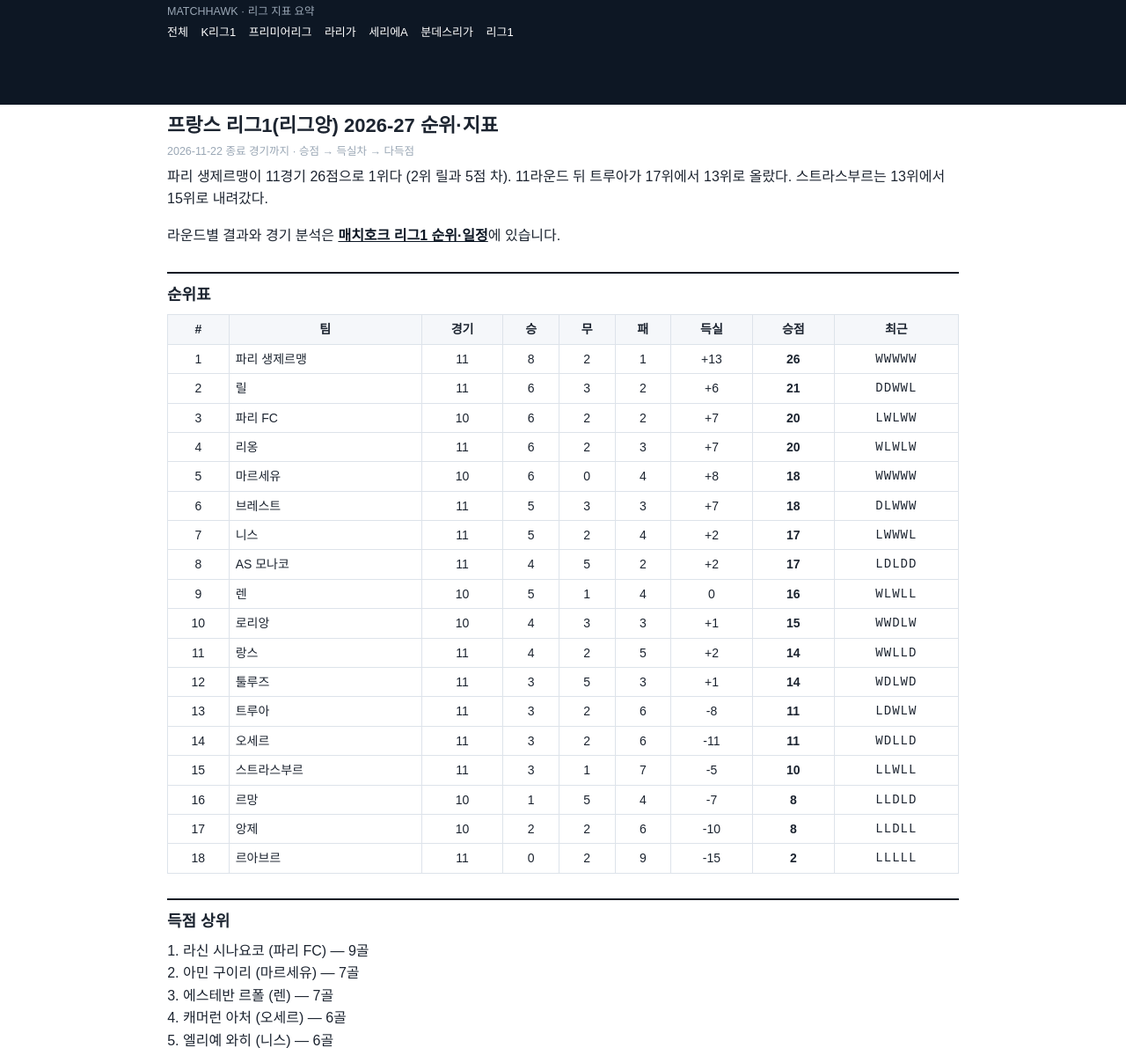
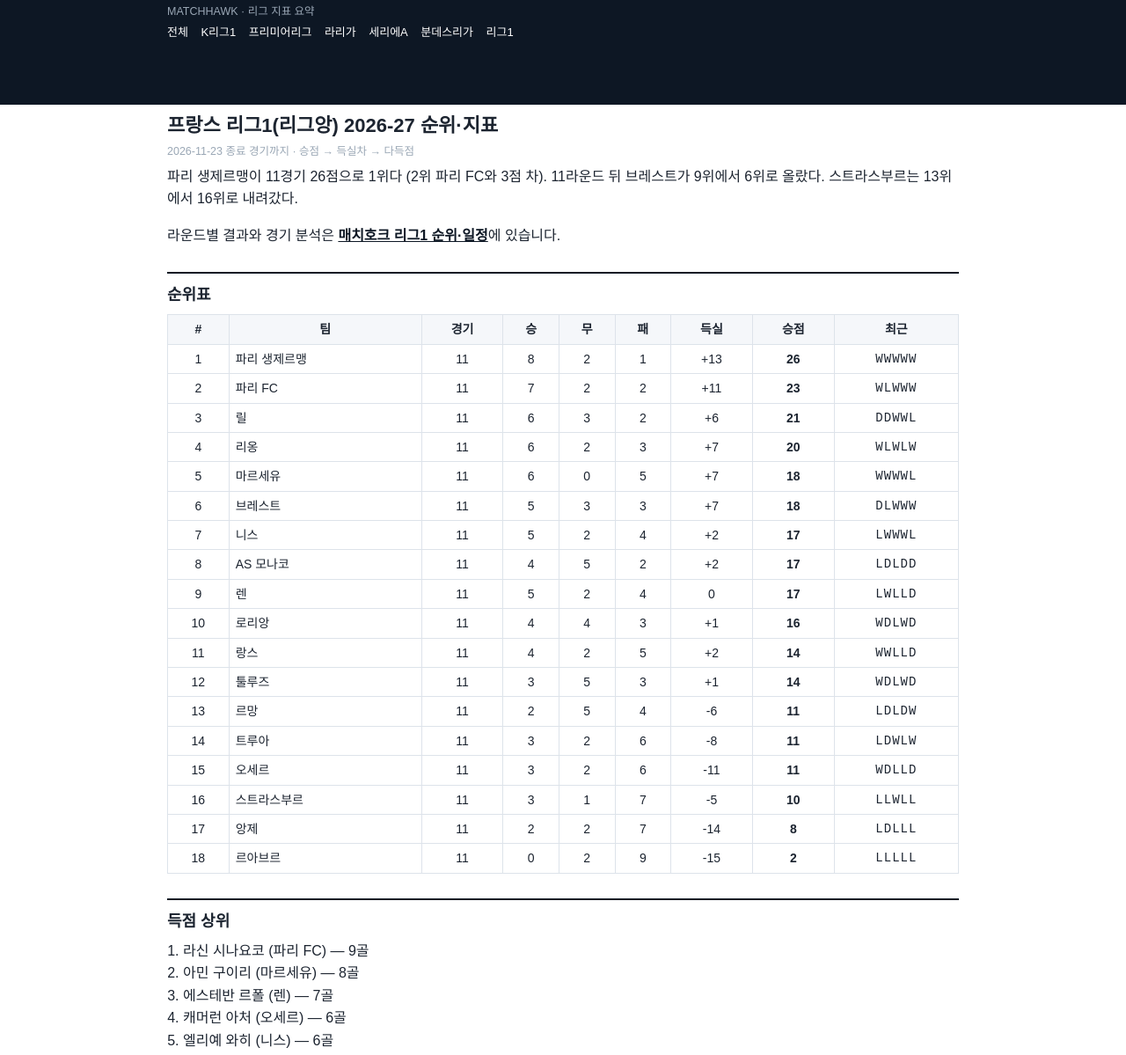
Before and after one commit to matchhawk/matchhawk.github.io, a plain HTML site: page ligue1.html in a window 1280 px wide. Shown: the part 19-1218 px from the top of the page at 88% size. Drawn offline with Linux system fonts and the light colour scheme.

Commit message:
update ligue1.html (2026-11-23 11:34)

```diff
--- a/ligue1.html
+++ b/ligue1.html
@@ -1,7 +1,7 @@
 <!DOCTYPE html>
 <html lang="ko"><head><meta charset="utf-8"><meta name="viewport" content="width=device-width,initial-scale=1">
 <title>프랑스 리그1(리그앙) 2026-27 순위표·득점·일정 | 매치호크 지표</title>
-<meta name="description" content="프랑스 리그1(리그앙) 2026-27 순위표, 득점 상위, 최근 라운드 결과와 다음 라운드 일정(한국시간). 2026-11-22 기준.">
+<meta name="description" content="프랑스 리그1(리그앙) 2026-27 순위표, 득점 상위, 최근 라운드 결과와 다음 라운드 일정(한국시간). 2026-11-23 기준.">
 <link rel="canonical" href="https://matchhawk.github.io/ligue1.html">
 <style>
 :root{--navy:#0D1724;--amber:#F0A33C;--ink:#1c2430;--mute:#5f6b7a;--line:#dde3ea;--soft:#f5f7fa}
@@ -33,35 +33,35 @@ nav a{margin-right:10px;color:#fff;font-size:13px}
 <nav><a href="index.html">전체</a> <a href="kleague1.html">K리그1</a> <a href="epl.html">프리미어리그</a> <a href="laliga.html">라리가</a> <a href="seriea.html">세리에A</a> <a href="bundesliga.html">분데스리가</a> <a href="ligue1.html">리그1</a></nav></div></header>
 <div class="wrap">
 <h1>프랑스 리그1(리그앙) 2026-27 순위·지표</h1>
-<div class='meta'>2026-11-22 종료 경기까지 · 승점 → 득실차 → 다득점</div>
-<p class='lead'>파리 생제르맹이 11경기 26점으로 1위다 (2위 릴과 5점 차). 11라운드 뒤 트루아가 17위에서 13위로 올랐다. 스트라스부르는 13위에서 15위로 내려갔다.</p>
+<div class='meta'>2026-11-23 종료 경기까지 · 승점 → 득실차 → 다득점</div>
+<p class='lead'>파리 생제르맹이 11경기 26점으로 1위다 (2위 파리 FC와 3점 차). 11라운드 뒤 브레스트가 9위에서 6위로 올랐다. 스트라스부르는 13위에서 16위로 내려갔다.</p>
 <p class='more'>라운드별 결과와 경기 분석은 <a href='https://mgnu7.com/league/ligue1'>매치호크 리그1 순위·일정</a>에 있습니다.</p>
 <h2>순위표</h2>
 <table class="mh"><thead><tr><th>#</th><th>팀</th><th>경기</th><th>승</th><th>무</th><th>패</th><th>득실</th><th>승점</th><th>최근</th></tr></thead><tbody>
 <tr><td>1</td><td>파리 생제르맹</td><td>11</td><td>8</td><td>2</td><td>1</td><td>+13</td><td><b>26</b></td><td class='form'>WWWWW</td></tr>
-<tr><td>2</td><td>릴</td><td>11</td><td>6</td><td>3</td><td>2</td><td>+6</td><td><b>21</b></td><td class='form'>DDWWL</td></tr>
-<tr><td>3</td><td>파리 FC</td><td>10</td><td>6</td><td>2</td><td>2</td><td>+7</td><td><b>20</b></td><td class='form'>LWLWW</td></tr>
+<tr><td>2</td><td>파리 FC</td><td>11</td><td>7</td><td>2</td><td>2</td><td>+11</td><td><b>23</b></td><td class='form'>WLWWW</td></tr>
+<tr><td>3</td><td>릴</td><td>11</td><td>6</td><td>3</td><td>2</td><td>+6</td><td><b>21</b></td><td class='form'>DDWWL</td></tr>
 <tr><td>4</td><td>리옹</td><td>11</td><td>6</td><td>2</td><td>3</td><td>+7</td><td><b>20</b></td><td class='form'>WLWLW</td></tr>
-<tr><td>5</td><td>마르세유</td><td>10</td><td>6</td><td>0</td><td>4</td><td>+8</td><td><b>18</b></td><td class='form'>WWWWW</td></tr>
+<tr><td>5</td><td>마르세유</td><td>11</td><td>6</td><td>0</td><td>5</td><td>+7</td><td><b>18</b></td><td class='form'>WWWWL</td></tr>
 <tr><td>6</td><td>브레스트</td><td>11</td><td>5</td><td>3</td><td>3</td><td>+7</td><td><b>18</b></td><td class='form'>DLWWW</td></tr>
 <tr><td>7</td><td>니스</td><td>11</td><td>5</td><td>2</td><td>4</td><td>+2</td><td><b>17</b></td><td class='form'>LWWWL</td></tr>
 <tr><td>8</td><td>AS 모나코</td><td>11</td><td>4</td><td>5</td><td>2</td><td>+2</td><td><b>17</b></td><td class='form'>LDLDD</td></tr>
-<tr><td>9</td><td>렌</td><td>10</td><td>5</td><td>1</td><td>4</td><td>0</td><td><b>16</b></td><td class='form'>WLWLL</td></tr>
-<tr><td>10</td><td>로리앙</td><td>10</td><td>4</td><td>3</td><td>3</td><td>+1</td><td><b>15</b></td><td class='form'>WWDLW</td></tr>
+<tr><td>9</td><td>렌</td><td>11</td><td>5</td><td>2</td><td>4</td><td>0</td><td><b>17</b></td><td class='form'>LWLLD</td></tr>
+<tr><td>10</td><td>로리앙</td><td>11</td><td>4</td><td>4</td><td>3</td><td>+1</td><td><b>16</b></td><td class='form'>WDLWD</td></tr>
 <tr><td>11</td><td>랑스</td><td>11</td><td>4</td><td>2</td><td>5</td><td>+2</td><td><b>14</b></td><td class='form'>WWLLD</td></tr>
 <tr><td>12</td><td>툴루즈</td><td>11</td><td>3</td><td>5</td><td>3</td><td>+1</td><td><b>14</b></td><td class='form'>WDLWD</td></tr>
-<tr><td>13</td><td>트루아</td><td>11</td><td>3</td><td>2</td><td>6</td><td>-8</td><td><b>11</b></td><td class='form'>LDWLW</td></tr>
-<tr><td>14</td><td>오세르</td><td>11</td><td>3</td><td>2</td><td>6</td><td>-11</td><td><b>11</b></td><td class='form'>WDLLD</td></tr>
-<tr><td>15</td><td>스트라스부르</td><td>11</td><td>3</td><td>1</td><td>7</td><td>-5</td><td><b>10</b></td><td class='form'>LLWLL</td></tr>
-<tr><td>16</td><td>르망</td><td>10</td><td>1</td><td>5</td><td>4</td><td>-7</td><td><b>8</b></td><td class='form'>LLDLD</td></tr>
-<tr><td>17</td><td>앙제</td><td>10</td><td>2</td><td>2</td><td>6</td><td>-10</td><td><b>8</b></td><td class='form'>LLDLL</td></tr>
+<tr><td>13</td><td>르망</td><td>11</td><td>2</td><td>5</td><td>4</td><td>-6</td><td><b>11</b></td><td class='form'>LDLDW</td></tr>
+<tr><td>14</td><td>트루아</td><td>11</td><td>3</td><td>2</td><td>6</td><td>-8</td><td><b>11</b></td><td class='form'>LDWLW</td></tr>
+<tr><td>15</td><td>오세르</td><td>11</td><td>3</td><td>2</td><td>6</td><td>-11</td><td><b>11</b></td><td class='form'>WDLLD</td></tr>
+<tr><td>16</td><td>스트라스부르</td><td>11</td><td>3</td><td>1</td><td>7</td><td>-5</td><td><b>10</b></td><td class='form'>LLWLL</td></tr>
+<tr><td>17</td><td>앙제</td><td>11</td><td>2</td><td>2</td><td>7</td><td>-14</td><td><b>8</b></td><td class='form'>LDLLL</td></tr>
 <tr><td>18</td><td>르아브르</td><td>11</td><td>0</td><td>2</td><td>9</td><td>-15</td><td><b>2</b></td><td class='form'>LLLLL</td></tr>
 </tbody></table>
 <h2>득점 상위</h2>
-<ol class='mh-scorers'><li>라신 시나요코 (파리 FC) — 9골</li><li>아민 구이리 (마르세유) — 7골</li><li>에스테반 르폴 (렌) — 7골</li><li>캐머런 아처 (오세르) — 6골</li><li>엘리예 와히 (니스) — 6골</li></ol>
+<ol class='mh-scorers'><li>라신 시나요코 (파리 FC) — 9골</li><li>아민 구이리 (마르세유) — 8골</li><li>에스테반 르폴 (렌) — 7골</li><li>캐머런 아처 (오세르) — 6골</li><li>엘리예 와히 (니스) — 6골</li></ol>
 <h2>최근 라운드</h2>
-<p class='mh-sub'>11라운드 결과</p><ul class='mh-results'><li>트루아 <b>3-1</b> 르아브르</li><li>니스 <b>2-3</b> 파리 생제르맹</li><li>랑스 <b>1-1</b> 툴루즈</li><li>릴 <b>0-1</b> 리옹</li><li>AS 모나코 <b>1-1</b> 오세르</li><li>스트라스부르 <b>0-1</b> 브레스트</li></ul>
+<p class='mh-sub'>11라운드 결과</p><ul class='mh-results'><li>트루아 <b>3-1</b> 르아브르</li><li>니스 <b>2-3</b> 파리 생제르맹</li><li>랑스 <b>1-1</b> 툴루즈</li><li>릴 <b>0-1</b> 리옹</li><li>AS 모나코 <b>1-1</b> 오세르</li><li>스트라스부르 <b>0-1</b> 브레스트</li><li>파리 FC <b>4-0</b> 앙제</li><li>로리앙 <b>1-1</b> 렌</li><li>마르세유 <b>2-3</b> 르망</li></ul>
 <p class='mh-sub'>12라운드 일정 (한국시간)</p><ul class='mh-next'><li>11/28 04:45 브레스트 vs 파리 FC</li><li>11/29 01:15 앙제 vs 랑스</li><li>11/29 04:45 르아브르 vs 스트라스부르</li><li>11/29 04:45 르망 vs 릴</li><li>11/29 04:45 니스 vs 트루아</li><li>11/29 04:45 파리 생제르맹 vs 로리앙</li><li>11/29 23:00 오세르 vs 마르세유</li><li>11/30 01:15 툴루즈 vs 렌</li><li>11/30 04:45 리옹 vs AS 모나코</li></ul>
-<footer>자료: 매치호크(mgnu7.com) DB 집계 · 종료 경기 기준, 예상 없음 · 2026-11-22 경기까지 반영<br>
+<footer>자료: 매치호크(mgnu7.com) DB 집계 · 종료 경기 기준, 예상 없음 · 2026-11-23 경기까지 반영<br>
 원문과 경기별 분석은 <a href="https://mgnu7.com/">매치호크 홈</a>에서 봅니다.</footer>
 </div></body></html>
```
